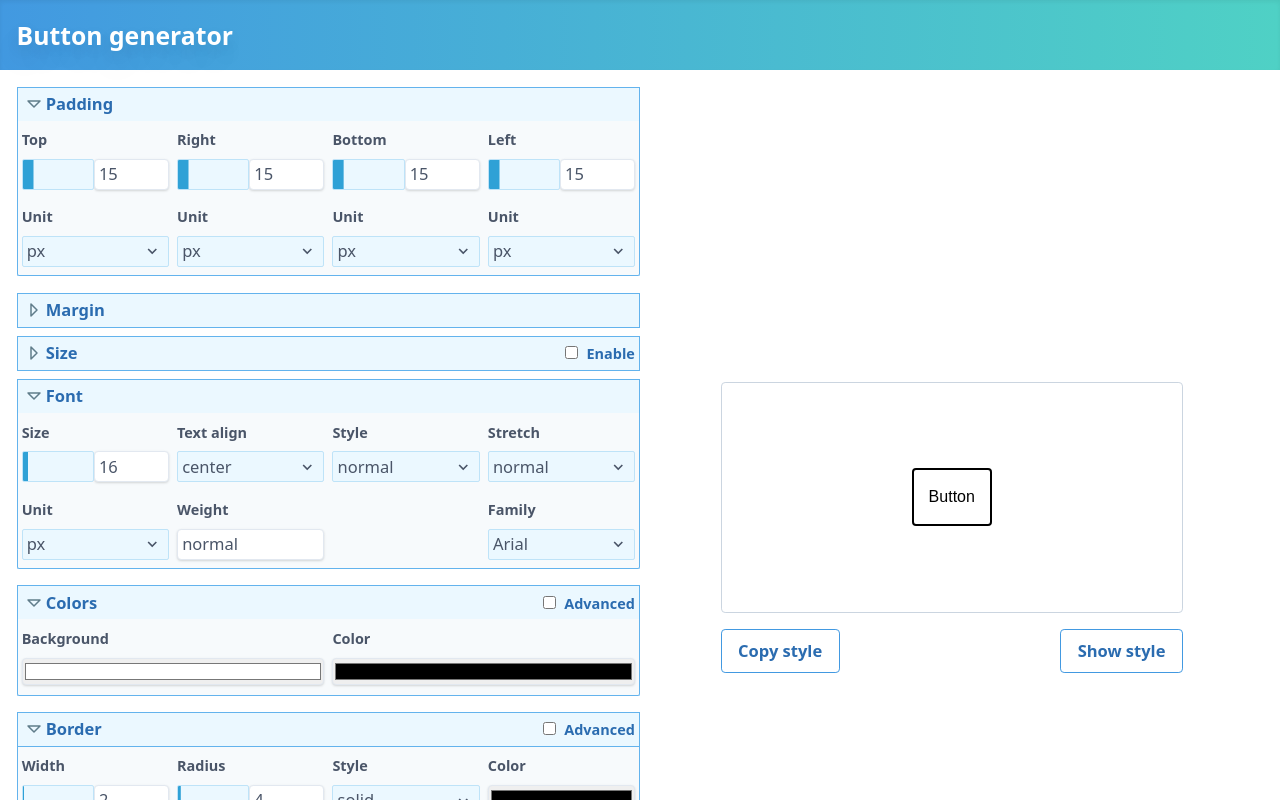
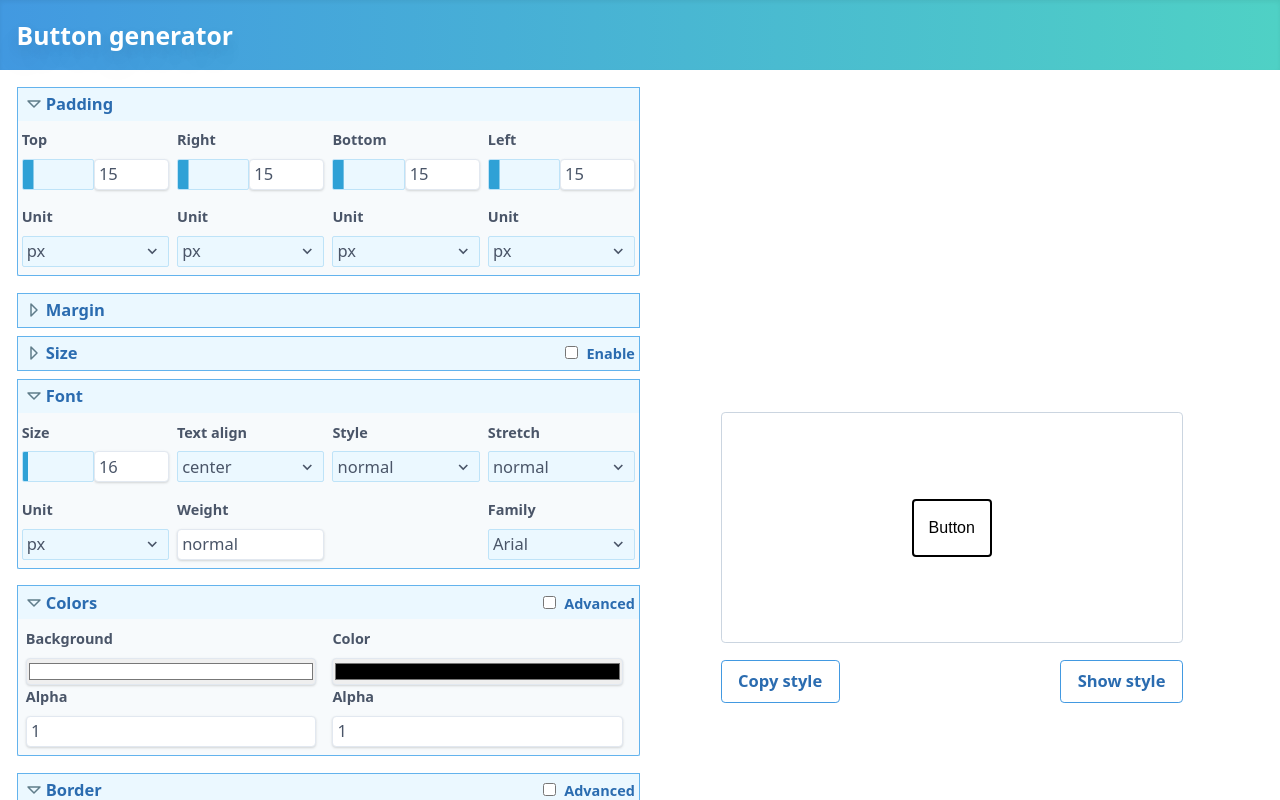
Before and after one commit to Matej-ch/button-generator, a Vue app: page / in a window 1280 px wide. Built offline with nearby package versions, Linux system fonts and the light colour scheme.

Commit message:
alpha added to background color and color

```diff
--- a/src/components/btnGenerator.vue
+++ b/src/components/btnGenerator.vue
@@ -16,7 +16,7 @@
 
             <font-opt :btnStyle="btnStyle" :units="units"/>
 
-            <color-opt  :btnStyle="btnStyle" @enableColor="enableAdvancedColor" />
+            <color-opt  :btnStyle="btnStyle" @enableAdvancedColor="enableAdvancedColor" />
 
             <border-opt :btnStyle="btnStyle"
                         :units="units"
@@ -75,47 +75,25 @@ export default {
                 fontWeight: 'normal',
                 fontFamily: 'Arial',
                 textAlign: "center",
-                paddingTop: '15',
-                paddingRight: '15',
-                paddingBottom: '15',
-                paddingLeft: '15',
-                marginTop: '0',
-                marginRight: '0',
-                marginBottom: '0',
-                marginLeft: '0',
-                color: "#000000",
-                backgroundColor:'#ffffff',
+                paddingTop: '15', paddingRight: '15', paddingBottom: '15', paddingLeft: '15',
+                marginTop: '0', marginRight: '0', marginBottom: '0', marginLeft: '0',
+                color: "#000000", backgroundColor:'#ffffff',
                 borderWidth: '2',
                 borderStyle: 'solid',
                 borderRadius: "4",
                 borderColor: 'black',
-                borderTopWidth: '',
-                borderRightWidth: '',
-                borderBottomWidth: '',
-                borderLeftWidth: '',
-                borderTopStyle: '',
-                borderRightStyle: '',
-                borderBottomStyle: '',
-                borderLeftStyle: '',
-                borderTopColor: '',
-                borderRightColor: '',
-                borderBottomColor: '',
-                borderLeftColor: '',
-                borderRadiusTopLeftOne: '',
-                borderRadiusTopLeftTwo: '',
-                borderRadiusTopRightOne: '',
-                borderRadiusTopRightTwo: '',
-                borderRadiusBottomLeftOne: '',
-                borderRadiusBottomLeftTwo: '',
-                borderRadiusBottomRightOne: '',
-                borderRadiusBottomRightTwo: '',
-                borderTopLeftRadius: '',
-                borderTopRightRadius: '',
-                borderBottomRightRadius: '',
-                borderBottomLeftRadius: '',
-                textShadow: '',
-                boxShadow: '',
+                borderTopWidth: '', borderRightWidth: '', borderBottomWidth: '', borderLeftWidth: '',
+                borderTopStyle: '', borderRightStyle: '', borderBottomStyle: '', borderLeftStyle: '',
+                borderTopColor: '', borderRightColor: '', borderBottomColor: '', borderLeftColor: '',
+                borderRadiusTopLeftOne: '', borderRadiusTopLeftTwo: '',
+                borderRadiusTopRightOne: '', borderRadiusTopRightTwo: '',
+                borderRadiusBottomLeftOne: '', borderRadiusBottomLeftTwo: '',
+                borderRadiusBottomRightOne: '', borderRadiusBottomRightTwo: '',
+                borderTopLeftRadius: '', borderTopRightRadius: '',
+                borderBottomRightRadius: '', borderBottomLeftRadius: '',
+                textShadow: '', boxShadow: '',
                 backgroundImage: '',
+                colorAlpha: 1, backgroundColorAlpha: 1
 
             },
             units: {
@@ -160,12 +138,16 @@ export default {
                 marginRight: `${this.btnStyle.marginRight}${this.units.marginRight}`,
                 marginBottom: `${this.btnStyle.marginBottom}${this.units.marginBottom}`,
                 marginLeft: `${this.btnStyle.marginLeft}${this.units.marginLeft}`,
-                color: this.convertToRgbaString(this.btnStyle.color,1),
-                backgroundColor: this.convertToRgbaString(this.btnStyle.backgroundColor,1),
+                color: this.convertToRgbaString(this.btnStyle.color,this.btnStyle.colorAlpha),
                 textShadow: this.btnStyle.textShadow,
                 boxShadow: this.btnStyle.boxShadow,
                 backgroundImage: this.btnStyle.backgroundImage
             };
+
+
+            if(!this.advancedColor) {
+                newStyle.backgroundColor = this.convertToRgbaString(this.btnStyle.backgroundColor,this.btnStyle.backgroundColorAlpha);
+            }
 
             if(this.btnStyle.fontStyle === 'oblique') {
                 newStyle.fontStyle = `${this.btnStyle.fontStyle} ${this.units.fontStyle}deg`;
--- a/src/components/colorOpt.vue
+++ b/src/components/colorOpt.vue
@@ -20,6 +20,8 @@
 
         <transition name="fade" mode="out-in">
             <div class="flex flex-wrap w-full bg-gray-100 border-blue-400 border-b border-l border-r pb-2 rounded-b-sm pt-2 mb-2" v-show="!closePadding">
+
+                <div class="flex-1 px-1 flex flex-col">
                     <div class="flex-1 px-1">
                         <label class="block text-gray-700 text-sm font-bold mb-2" for="backgroundColor" v-show="!enableAdvColor">Background</label>
                         <input
@@ -29,10 +31,22 @@
                             placeholder="background color"
                             v-show="!enableAdvColor"
                             v-model="btnStyle.backgroundColor">
-
-
                     </div>
 
+                    <div class="flex-1 px-1">
+                        <label class="block text-gray-700 text-sm font-bold mb-2" for="backgroundColorAlpha" v-show="!enableAdvColor">Alpha</label>
+                        <input
+                            class="shadow appearance-none border rounded w-full py-1 px-1 text-gray-700 leading-tight focus:outline-none focus:shadow-outline"
+                            id="backgroundColorAlpha"
+                            type="number"
+                            step=0.1 max="1" min="0"
+                            placeholder="alpha"
+                            v-show="!enableAdvColor"
+                            v-model="btnStyle.backgroundColorAlpha">
+                    </div>
+                </div>
+
+                <div class="flex-1 px-1 flex flex-col">
                     <div class="flex-1 px-1">
                         <label class="block text-gray-700 text-sm font-bold mb-2" for="color">Color</label>
                         <input
@@ -41,6 +55,18 @@
                             type="color"
                             placeholder="color"
                             v-model="btnStyle.color">
+                    </div>
+
+                    <div class="flex-1 px-1">
+                        <label class="block text-gray-700 text-sm font-bold mb-2" for="colorAlpha">Alpha</label>
+                        <input
+                            class="shadow appearance-none border rounded w-full py-1 px-1 text-gray-700 leading-tight focus:outline-none focus:shadow-outline"
+                            id="colorAlpha"
+                            type="number"
+                            step=0.1 max="1" min="0"
+                            placeholder="alpha"
+                            v-model="btnStyle.colorAlpha">
+                    </div>
                 </div>
 
                 <transition name="fade" mode="out-in">
@@ -66,20 +92,29 @@
                 </transition>
 
                 <transition-group name="fade" mode="out-in" tag="div" class="flex flex-wrap w-full pt-4" v-show="enableAdvColor">
-                    <div v-for="(color,index) in colors" class="px-1" :key="`color-${index}`">
-                        <input type="color" v-model="colors[index]" @click="updateStyle" @keyup="updateStyle" @input="updateStyle">
+                    <div v-for="(color,index) in colors" class="px-1 flex flex-col max-w-sm" :key="`color-${index}`">
+                        <input type="color" v-model="color.stop" @click="updateStyle" @keyup="updateStyle" @input="updateStyle">
+                        <input type="number" v-model="color.alpha" @click="updateStyle" @keyup="updateStyle"
+                               step="0.1" min="0" max="1"
+                               class="shadow appearance-none border rounded w-full py-1 px-1 text-gray-700 leading-tight focus:outline-none focus:shadow-outline"
+                               style="width: 64px">
                     </div>
                 </transition-group>
+
+                <div class="px-1 mr-auto">
                     <a href="#" class="rounded-full h-8 w-8 flex items-center border justify-center bg-orange-100 border-orange-500 font-bold mr-auto" title="add another color stop" @click="addColorStop()" v-show="enableAdvColor">➕</a>
-
+                </div>
             </div>
         </transition>
     </div>
 </template>
 
 <script>
+import {hexToRgbaMixin} from "@/mixins/hexToRgbaMixin";
+
 export default {
     name: "colorOpt",
+    mixins: [hexToRgbaMixin],
     props: {
         btnStyle: Object,
         advancedColor: Boolean
@@ -111,10 +146,13 @@ name: "colorOpt",
                 '90': '← Left to Right',
                 '135': '↘ Top-Left to Bottom-Right',
             },
-            colors: {
-                'stop1': '#ffffff',
-                'stop2': '#000000'
-            }
+            colors:[{
+                    'stop': '#ffffff',
+                    'alpha': 1
+                }, {
+                    'stop': '#000000',
+                    'alpha': 1
+                }]
         }
     },
     computed: {
@@ -135,9 +173,9 @@ name: "colorOpt",
             this.$emit('enableAdvancedColor',this.enableAdvColor);
         },
         addColorStop() {
-            let objSize = Object.keys(this.colors).length;
-            let newStop = { [`stop${objSize + 1}`]: '#ffffff'};
-            this.colors = {...this.colors,...newStop };
+            let newStop = { stop: '#ffffff',alpha: 1};
+
+            this.colors.push(newStop);
 
             this.updateStyle();
         },
@@ -154,8 +192,12 @@ name: "colorOpt",
                     fullAngle = `${this.angle}`;
                 }
 
-                let colorsArray = Object.values(this.colors);
-                let colorsString = colorsArray.join(',')
+                let colorsString = '';
+                this.colors.forEach(colorObj => {
+                    colorsString += this.convertToRgbaString(colorObj.stop,colorObj.alpha) + ',';
+                });
+
+                colorsString = colorsString.slice(0, -1);
 
                 this.btnStyle.backgroundImage = `${this.gradientType}(${fullAngle},${colorsString})`;
             } else {
```
Lines whose indentation alone changed are shown as unchanged.
